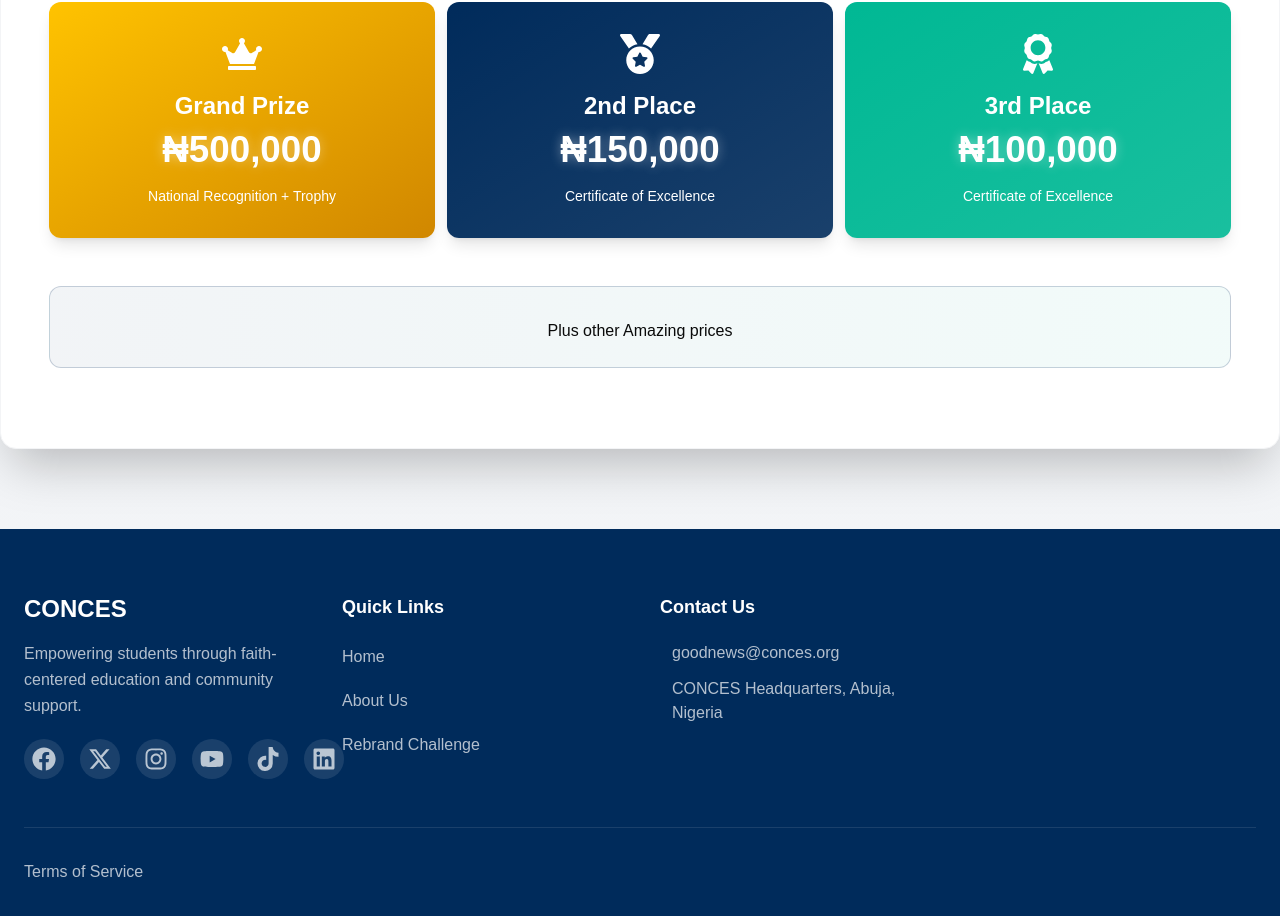
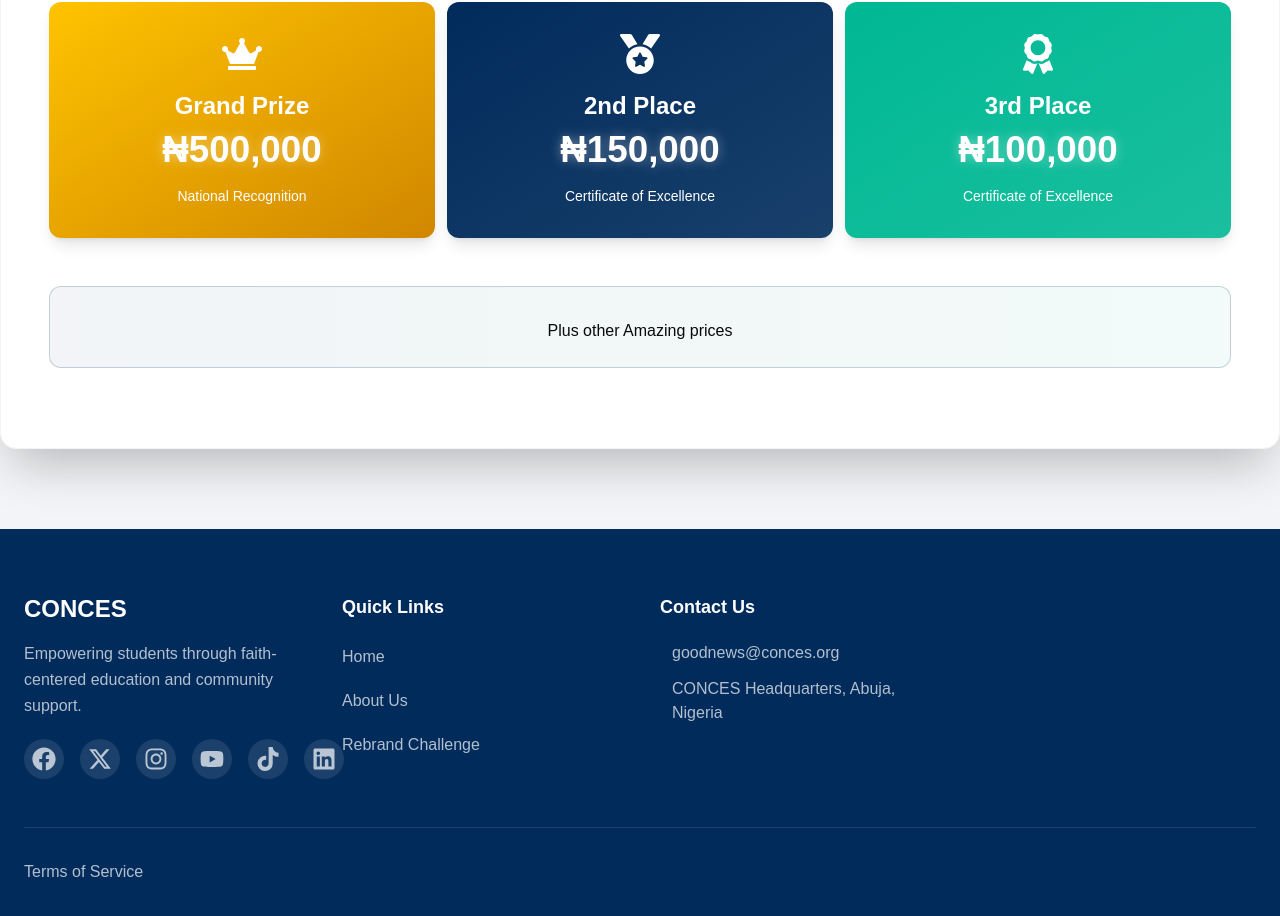
Before and after one commit to Linus-Daniel/conces_contest, a Next.js app: page / in a window 1280 px wide. Shown: the part 4479-5395 px from the top of the page. Built offline with nearby package versions, Linux system fonts and the light colour scheme; no server answers.

Commit message:
auth fixes

```diff
--- a/src/app/(home)/terms/page.tsx
+++ b/src/app/(home)/terms/page.tsx
@@ -40,7 +40,7 @@ const TermsAndConditions = () => {
     },
     {
       title: "Eligibility",
-      content: `•Open only to current students of engineering or technology faculties in Nigerian higher institutions (universities, polytechnics, colleges of technology). You must be a student as at September 7, 2025 when the contest open..
+      content: `•Open only to current students of engineering or technology faculties in Nigerian higher institutions (universities, polytechnics, colleges of technology). You must be a student as at September 7, 2025 when the contest open.
 • Geographic limitation: Nigeria.
 • Age: If you are under 18, a parent/guardian must consent (see Section 15).
 • Ineligible parties: CONCES directors, officers, employees, judges, and their immediate family/household members are not eligible to enter.
--- a/src/components/Other.tsx
+++ b/src/components/Other.tsx
@@ -78,7 +78,7 @@ const CONTEST_DATA = {
     {
       place: "Grand Prize",
       amount: "₦500,000",
-      bonus: "National Recognition + Trophy",
+      bonus: "National Recognition",
       gradient: "from-conces-gold to-yellow-600",
       icon: FaCrown,
     },
--- a/src/components/SubmitForm.tsx
+++ b/src/components/SubmitForm.tsx
@@ -461,6 +461,8 @@ export default function SubmitProjectForm() {
     }
   };
 
+  console.log(primaryFileUrls, "Currently uploaded file Urls")
+
   if (isLoading) {
     return (
       <div className="min-h-screen flex items-center justify-center bg-gradient-to-br from-indigo-50 via-white to-purple-50 px-4">
@@ -615,7 +617,7 @@ export default function SubmitProjectForm() {
             Verification Required
           </h1>
           <p className="text-sm sm:text-base text-gray-600 mb-6 sm:mb-8 leading-relaxed">
-            Please enter the six-digit code sent to your email to access the
+            Please enter the  Eight (8) -digit code sent to your email to access the
             submission form.
           </p>
           <Button
```
